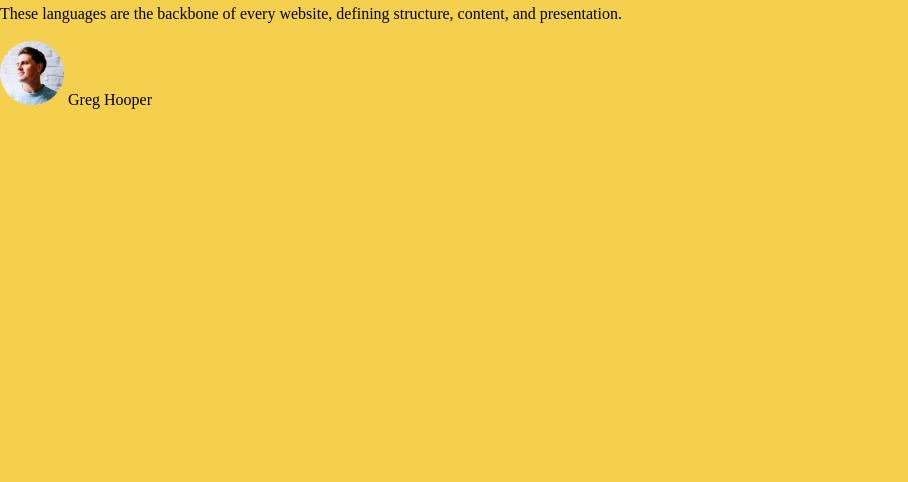
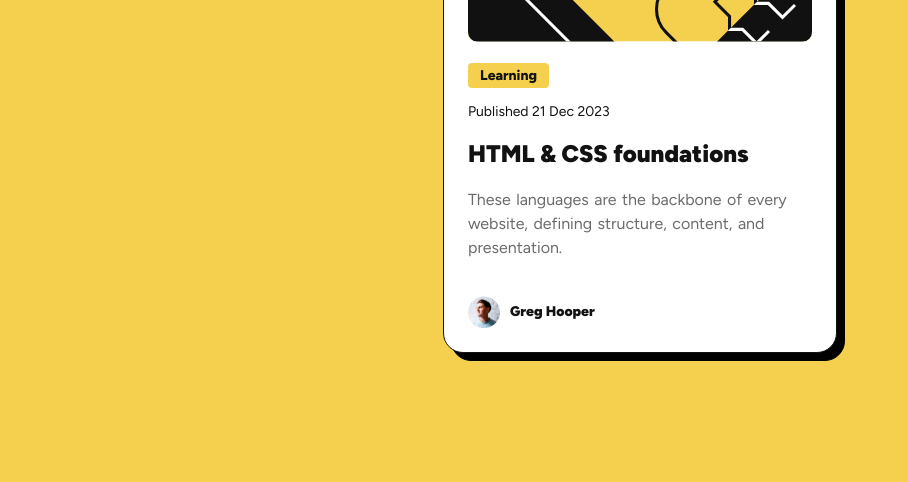
Before and after one commit to Celthros/blog-preview-card-challenge, a website: page index.html in a window 1280 px wide. Shown: the part 318-800 px from the top of the page, without its empty margins (0-908 px from the left). Drawn offline with Linux system fonts and the light colour scheme.

Commit message:
Add styles for blog card component and update base styles

```diff
--- a/css/abstract/_mixins.scss
+++ b/css/abstract/_mixins.scss
@@ -0,0 +1,6 @@
+@mixin figtree-font( $weight: 400 ) {
+  font-family         : "Figtree", sans-serif;
+  font-optical-sizing : auto;
+  font-weight         : $weight;
+  font-style          : normal;
+  }
--- a/css/abstract/_variables.scss
+++ b/css/abstract/_variables.scss
@@ -1,6 +1,20 @@
+$Yellow          : hsl(47, 88%, 63%);
+$White           : hsl(0, 0%, 100%);
+$Black           : hsl(0, 0%, 0%);
+$Gray-500        : hsl(0, 0%, 42%);
+$Gray-950        : hsl(0, 0%, 7%);
+$blue-color      : hsl(228, 45%, 44%);
 
-$Yellow: hsl(47, 88%, 63%);
-$White: hsl(0, 0%, 100%);
-$Gray-500: hsl(0, 0%, 42%);
-$Gray-950: hsl(0, 0%, 7%);
-$blue-color: hsl(228, 45%, 44%);
+$default-font    : 1rem; // 16px
+$font-14         : 0.875rem; // 14px
+
+$border-radius-s : 4px;
+$border-radius   : 10px;
+$border-radius2  : 20px;
+
+$spacing-300     : 1.5rem; // 24px
+$spacing-150     : 0.75rem; // 12px
+$spacing-100     : 0.5rem; // 8px
+$spacing-50      : 0.25rem; // 4px
+
+$line-height-150 : 1.5; // or 150%
--- a/css/base/_base.scss
+++ b/css/base/_base.scss
@@ -1,8 +1,42 @@
-@use '../abstract/variables' as var;
+@use "../abstract/variables" as var;
+@use "../abstract/mixins" as mixs;
 
-@import './css/vendor/normalize.min.css';
+// TO DO
+// clamp responsive fonts
+// clamp paddings?
+// media query width
+// on mobile, add left/right gap or margin?
+
+:root {
+  --default-font     : #{var.$default-font};
+  --line-height-150  : #{var.$line-height-150};
+  --font-14          : #{var.$font-14};
+  --bg-white         : #{var.$White};
+  --bg-black         : #{var.$Black};
+  --bg-yellow        : #{var.$Yellow};
+  --bg-gray-light    : #{var.$Gray-500};
+  --bg-gray-dark     : #{var.$Gray-950};
+  --color-yellow     : #{var.$Yellow};
+  --color-gray-light : #{var.$Gray-500};
+  --color-gray-dark  : #{var.$Gray-950};
+  --border-radius-s  : #{var.$border-radius-s};
+  --border-radius    : #{var.$border-radius};
+  --border-radius2   : #{var.$border-radius2};
+  --spacing-300      : #{var.$spacing-300};
+  --spacing-150      : #{var.$spacing-150};
+  --spacing-100      : #{var.$spacing-100};
+  --spacing-50       : #{var.$spacing-50};
+  }
 
 body {
-  font-size: 1rem;
-  background-color: var.$Yellow;
-}
+  font-size        : var(--default-font);
+  background-color : var(--bg-yellow);
+  font-weight      : 400;
+  color            : var(--color-gray-dark);
+  @include mixs.figtree-font;
+  display          : flex;
+  justify-content  : center;
+  align-items      : center;
+  height           : 100vh;
+  flex-direction   : column;
+  }
--- /dev/null
+++ b/css/components/_article.scss
@@ -0,0 +1,70 @@
+.blog-card {
+  background-color : var(--bg-white);
+  border           : 1px solid var(--color-gray-dark);
+  width            : 100%;
+  max-width        : 21.5rem;
+  border-radius    : var(--border-radius2);
+  padding          : var(--spacing-300);
+  display          : flex;
+  flex-direction   : column;
+  gap              : 1.25rem;
+  filter           : drop-shadow(8px 8px 0px rgba(0, 0, 0, 100%));
+
+  &__image {
+	margin : 0;
+
+	img {
+	  text-align    : center;
+	  border-radius : var(--border-radius);
+	  width         : 100%;
+	  height        : auto;
+	  }
+	}
+
+  &__tag {
+	background-color : var(--bg-yellow);
+	font-size        : var(--font-14);
+	padding          : 0.25rem 0.75rem;
+	font-weight      : 800;
+	border-radius    : var(--border-radius-s);
+	}
+
+  &__date {
+	margin-top : 1.25rem;
+	display    : block;
+	font-size  : var(--font-14);
+	}
+
+  &__title {
+	font-weight : 900;
+	color       : var(--bg-gray-dark);
+	}
+
+  &__description {
+	color        : var(--color-gray-light);
+	line-height  : var(--line-height-150);
+	word-spacing : 1.5px;
+	}
+
+  &__footer {
+
+	display         : flex;
+	flex-direction  : row;
+	justify-content : start;
+	align-items     : center;
+	gap             : 10px;
+
+	img {
+	  width     : 100%;
+	  max-width : 32px;
+	  height    : auto;
+	  }
+
+	}
+
+  &__author {
+	font-size: var(--font-14);
+	font-weight : 900;
+	}
+
+  }
--- a/css/style.scss
+++ b/css/style.scss
@@ -1 +1,3 @@
-@use 'base/base';
+@use "base/base";
+@use "base/reset";
+@use "components/article";
--- a/index.html
+++ b/index.html
@@ -17,14 +17,16 @@
 			<figure class="blog-card__image">
 				<img src="assets/images/illustration-article.svg" alt="illustration Article">
 			</figure>
-			<header>
-				<span class="blog-card__category">Learning</span>
+			<section>
+				<div class="blog-card__categories">
+					<span class="blog-card__tag">Learning</span>
+				</div>
 				<time class="blog-card__date" datetime="2023-12-21">Published 21 Dec 2023</time>
 				<h2 class="blog-card__title">HTML &amp; CSS foundations</h2>
-			</header>
-			<p class="blog-card__description">
-				These languages are the backbone of every website, defining structure, content, and presentation.
-			</p>
+				<p class="blog-card__description">
+					These languages are the backbone of every website, defining structure, content, and presentation.
+				</p>
+			</section>
 			<footer class="blog-card__footer">
 				<img src="assets/images/image-avatar.webp" alt="Author - Greg Hooper" class="blog-card__author-avatar">
 				<span class="blog-card__author">Greg Hooper</span>
--- a/package.json
+++ b/package.json
@@ -25,7 +25,9 @@
   },
   "homepage": "https://github.com/Celthros/blog-preview-card-challenge#readme",
   "dependencies": {
-    "normalize.css": "^8.0.1",
+    "normalize.css": "^8.0.1"
+  },
+  "devDependencies": {
     "sass": "^1.90.0"
   }
 }
```
Also changed, not shown: css/base/_reset.scss (renamed from css/vendor/normalize.min.css), style.min.css, 2 other files.
